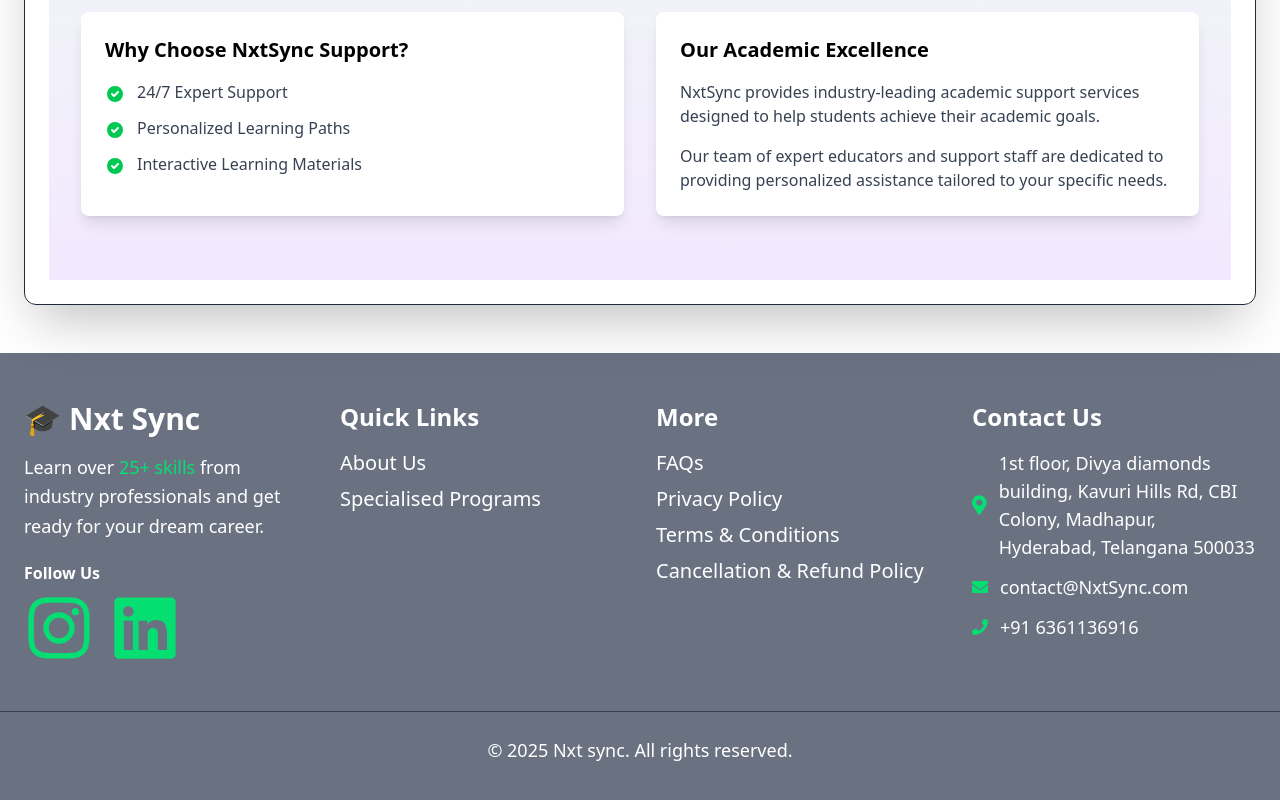
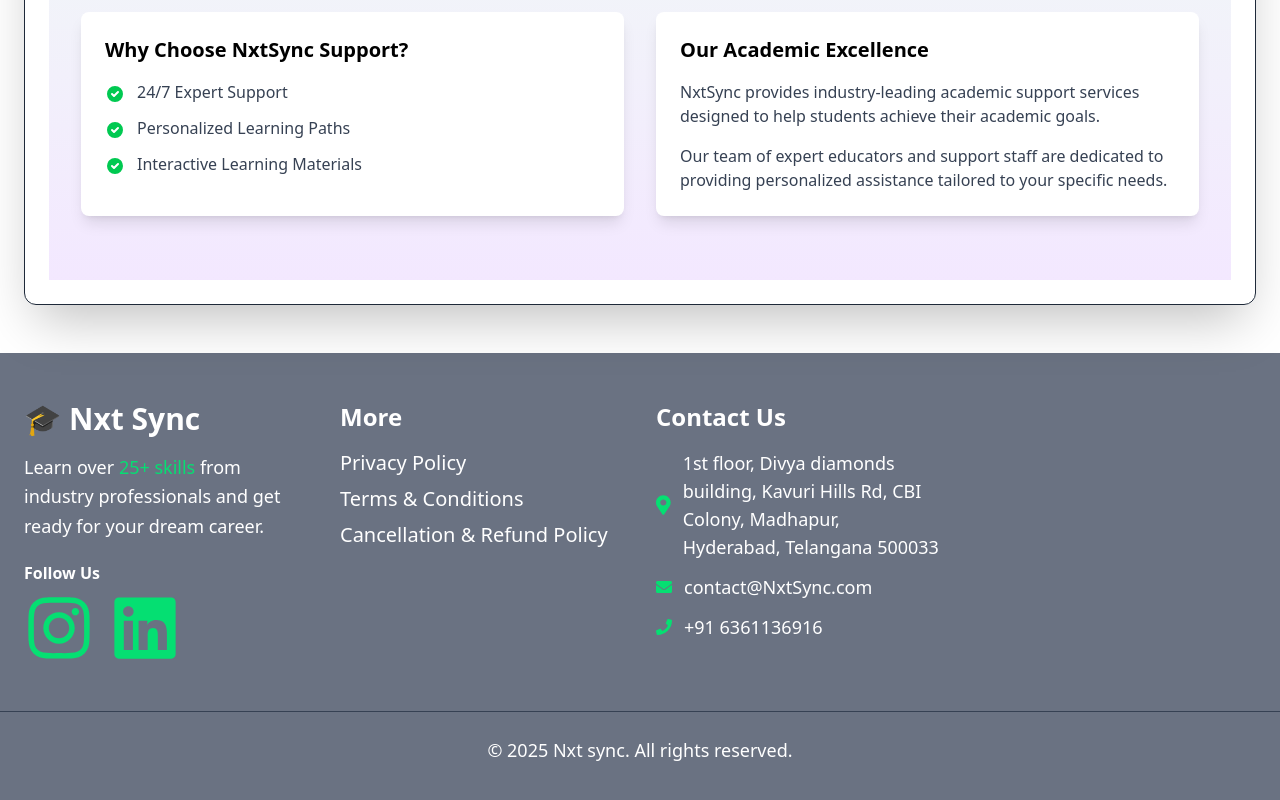
Before and after one commit to mismyst/nextsync, a Next.js app: page / in a window 1280 px wide. Shown: the part 3834-4634 px from the top of the page. Built offline with nearby package versions, Linux system fonts and the light colour scheme.

Commit message:
Update Footer.tsx

```diff
--- a/app/components/Footer/Footer.tsx
+++ b/app/components/Footer/Footer.tsx
@@ -29,26 +29,12 @@
           </div>
         </div>
 
-        {/* Quick Links */}
-        <div>
-          <h3 className="text-2xl font-bold mb-4">Quick Links</h3>
-          <ul className="space-y-2">
-            <li><a href="#about" className="text-white text-xl hover:text-green-400 transition"> {/* Changed text to white */}
-              About Us
-            </a></li>
-            <li><a href="#programs" className="text-white text-xl hover:text-green-400 transition"> {/* Changed text to white */}
-              Specialised Programs
-            </a></li>
-          </ul>
-        </div>
 
         {/* More */}
         <div>
           <h3 className="text-2xl font-semibold mb-4">More</h3>
           <ul className="space-y-2">
-            <li><a href="#faqs" className="text-white text-xl hover:text-green-400 transition"> {/* Changed text to white */}
-              FAQs
-            </a></li>
+
             <li><a href="/PrivacyPolicy" className="text-white text-xl hover:text-green-400 transition"> {/* Changed text to white */}
               Privacy Policy
             </a></li>
```
